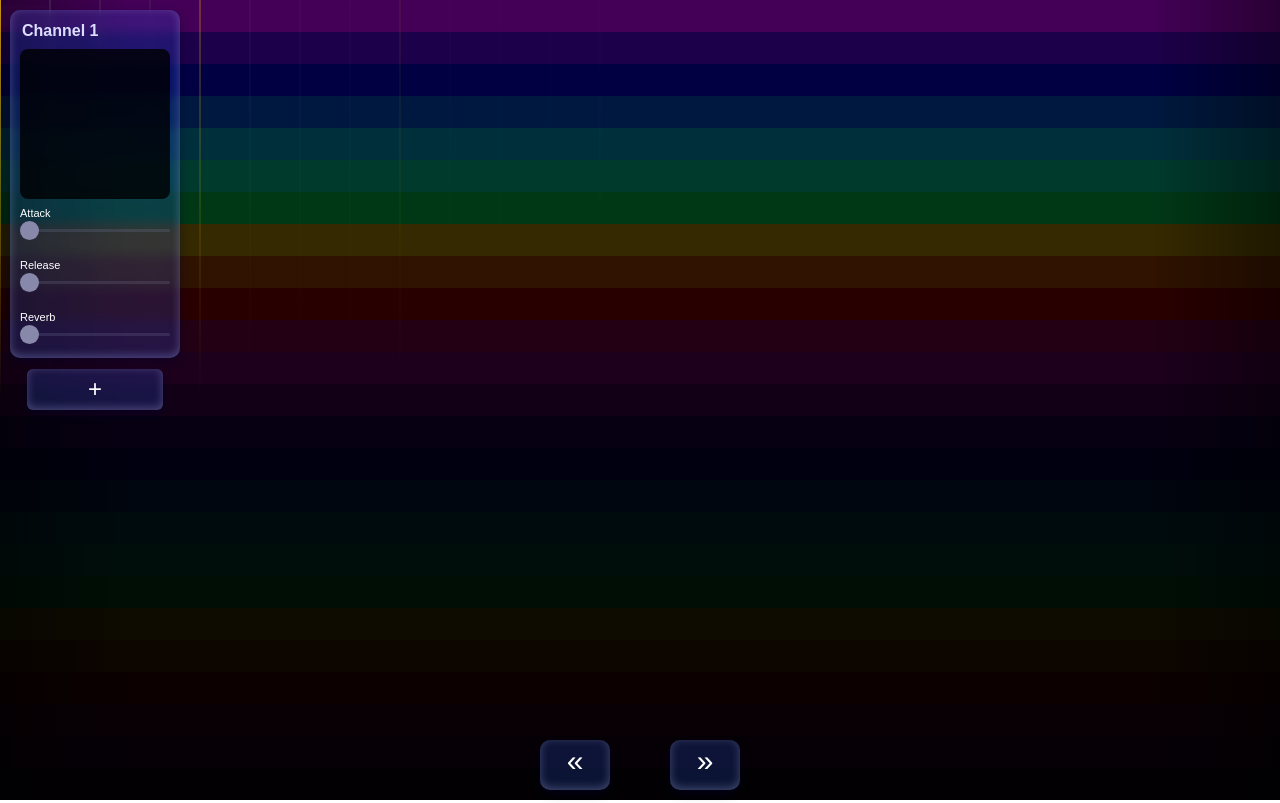
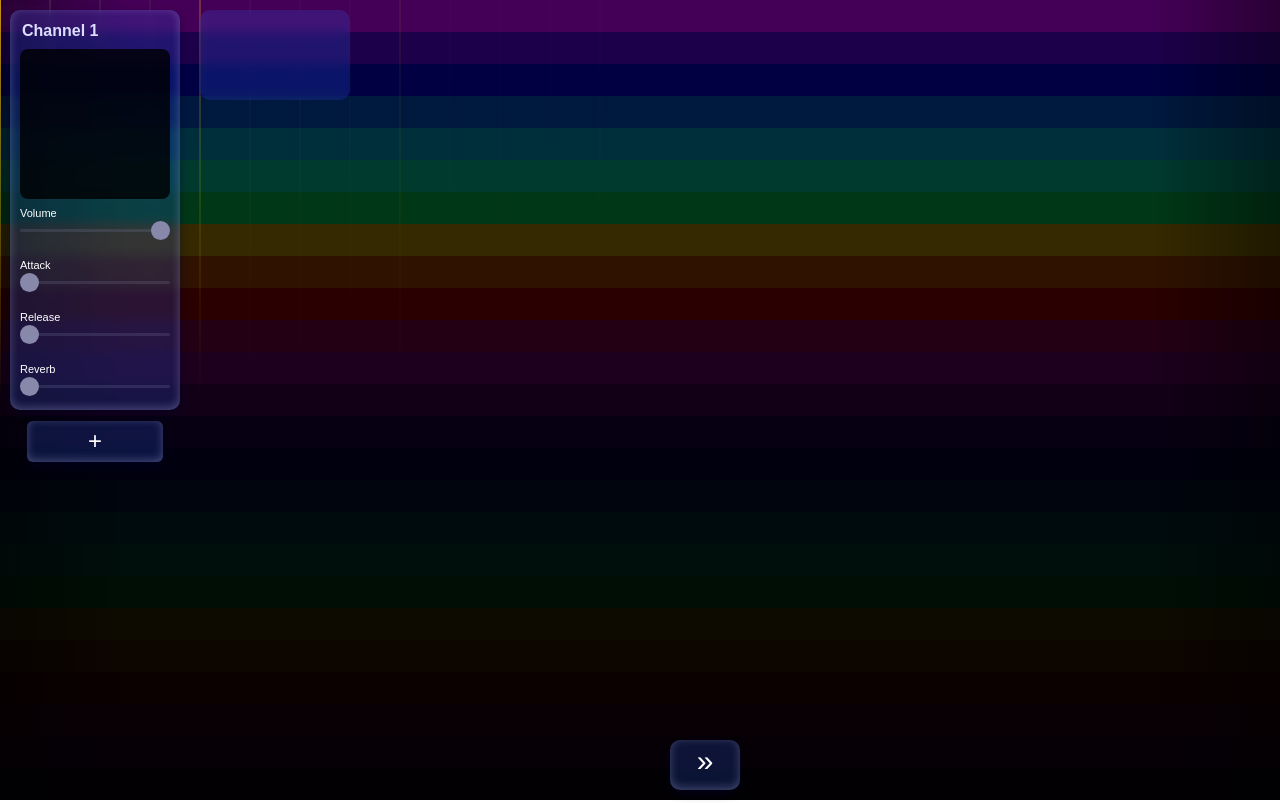
Before and after one commit to mbellman/soundbrush, a website built with webpack: page src/index.html in a window 1280 px wide. Built offline with nearby package versions, Linux system fonts and the light colour scheme; animation ran at ten frames a second.

Commit message:
channel volume control, scroll button tweaks

```diff
--- a/src/Sequence.ts
+++ b/src/Sequence.ts
@@ -23,6 +23,7 @@ export interface SequenceNote {
 
 export interface ChannelConfig {
   wave: WaveForm
+  volume: number,
   attack: number
   release: number
   reverb: number
@@ -40,6 +41,7 @@ export interface Channel {
 
 const DEFAULT_CHANNEL_CONFIG: ChannelConfig = {
   wave: [ ...samples.square ],
+  volume: 1,
   attack: 0,
   release: 0,
   reverb: 0
@@ -68,6 +70,8 @@ export default class Sequence {
     const { _gain, _reverbGain } = sound;
     const duration = sound._endTime < 0 ? 1 : sound._endTime - sound._startTime;
     const adjustedAttack = Math.min(5 * config.attack, duration);
+    const adjustedVolume = Math.pow(config.volume, 3);
+    const peakVolume = (1 - config.reverb) * adjustedVolume;
 
     if (sound._endTime > 0) {
       sound.node.stop(sound._endTime + config.release);
@@ -78,21 +82,21 @@ export default class Sequence {
 
     // Attack (main)
     _gain.gain.setValueAtTime(0, sound._startTime);
-    _gain.gain.linearRampToValueAtTime((1 - config.reverb), sound._startTime + adjustedAttack);
+    _gain.gain.linearRampToValueAtTime(peakVolume, sound._startTime + adjustedAttack);
 
     if (config.release > 0 && sound._endTime > 0) {
       // Release (main)
-      _gain.gain.linearRampToValueAtTime((1 - config.reverb), sound._endTime);
+      _gain.gain.linearRampToValueAtTime(peakVolume, sound._endTime);
       _gain.gain.linearRampToValueAtTime(0, sound._endTime + config.release);
     }
 
     // Attack (reverb)
     _reverbGain.gain.setValueAtTime(0, sound._startTime);
-    _reverbGain.gain.linearRampToValueAtTime(config.reverb, sound._startTime + adjustedAttack);
+    _reverbGain.gain.linearRampToValueAtTime(config.reverb * adjustedVolume, sound._startTime + adjustedAttack);
 
     if (config.reverb > 0 && config.release > 0 && sound._endTime > 0) {
       // Release (reverb)
-      sound._reverbGain.gain.setValueAtTime(config.reverb, sound._endTime);
+      sound._reverbGain.gain.setValueAtTime(config.reverb * adjustedVolume, sound._endTime);
       sound._reverbGain.gain.linearRampToValueAtTime(0, sound._endTime + config.release);
     }
   }
--- a/src/app.ts
+++ b/src/app.ts
@@ -556,10 +556,12 @@ function createPlayBar(): HTMLDivElement {
  * @internal
  */
 function focusNotesByChannelId(channelId: string) {
+  // Fade out all other channel notes
   Array.from(noteContainer.children).forEach((child: HTMLElement) => {
-    child.style.opacity = '0.2';
+    child.style.opacity = '0.1';
   });
 
+  // Fade in active channel notes
   (noteContainer.querySelector(`[data-channelId="${channelId}"]`) as HTMLElement).style.opacity = '1';
 }
 
--- a/src/measures.scss
+++ b/src/measures.scss
@@ -6,8 +6,10 @@
   @include glass;
   border-radius: 10px;
   box-shadow: 0 0 0 0 rgba(255, 255, 255, 0.4);
+  box-sizing: border-box;
   cursor: grab;
   height: 90px;
+  padding: 5px;
   position: absolute;
   top: 10px;
   transition: all 0.2s;
--- a/src/measures.ts
+++ b/src/measures.ts
@@ -1,8 +1,12 @@
 import { createTemplate } from './ui/create-widget';
 import { SequenceNote } from './Sequence';
 import { State } from './types';
+import * as visuals from './visuals';
 import './measures.scss';
 
+/**
+ * @internal
+ */
 let roll: HTMLDivElement = null;
 
 /**
@@ -34,16 +38,26 @@ export function respawnMeasureBlocks(state: State) {
 
   const channel = state.sequence.findChannel(state.activeChannelId);
 
-  if (channel && channel.notes.length > 0) {
+  if (!channel) return;
+
+  if (channel.notes.length === 0) {
+    const block = createMeasureBlock();
+
+    roll.appendChild(block);
+
+    block.style.left = '200px';
+  } else {
     const finalNote = channel.notes.at(-1);
     // @todo define note offsets in 8th notes, and count the # of 8th notes here
     const totalMeasures = Math.floor((finalNote.offset - 0.5) / 2) + 1;
     const measures: SequenceNote[][] = [];
 
+    // Set up the measures
     for (let i = 0; i < totalMeasures; i++) {
       measures.push([]);
     }
 
+    // Distribute notes into their appropriate measures
     for (const note of channel.notes) {
       // @todo define note offsets in 8th notes, and count the # of 8th notes here
       const measureIndex = Math.floor((note.offset - 0.5) / 2);
@@ -51,6 +65,7 @@ export function respawnMeasureBlocks(state: State) {
       measures[measureIndex].push(note);
     }
 
+    // Display and render the measures
     for (let i = 0; i < measures.length; i++) {
       const measure = measures[i];
       const block = createMeasureBlock();
@@ -59,6 +74,21 @@ export function respawnMeasureBlocks(state: State) {
 
       block.style.left = `${200 + i * 152}px`;
 
+      const canvas = block.querySelector('canvas');
+      const ctx = canvas.getContext('2d');
+
+      ctx.fillStyle = '#f00';
+
+      for (const { note, offset, duration } of measure) {
+        const x = canvas.width * (offset - 0.5) / 2;
+        const y = canvas.height - note;
+        const width = canvas.width * duration / 2;
+
+        ctx.fillStyle = visuals.colorToRgbString(visuals.noteToColor(note));
+
+        ctx.fillRect(x, y, width, 5);
+      }
+
       // @todo render measure notes
     }
   }
--- a/src/ui/channel-panel.scss
+++ b/src/ui/channel-panel.scss
@@ -58,7 +58,7 @@ $expanded-height: 328px;
   }
 
   &.expanded {
-    height: 328px;
+    height: 380px;
   }
 
   &--header {
--- a/src/ui/channel-panel.ts
+++ b/src/ui/channel-panel.ts
@@ -122,6 +122,8 @@ export function createChannelPanel(config: ChannelPanelConfig) {
     }
   });
 
+  // root.addEventListener('mousemove', e => e.stopPropagation());
+
   root.addEventListener('mouseenter', () => {
     if (isCollapsed()) {
       // @todo ui.setChannelOpacity(channelId, 0.5)
@@ -143,6 +145,12 @@ export function createChannelPanel(config: ChannelPanelConfig) {
   });
 
   root.appendChild(createSlider({
+    label: 'Volume',
+    defaultValue: 1,
+    onChange: volume => config.onChangeChannelConfig({ volume })
+  }));
+
+  root.appendChild(createSlider({
     label: 'Attack',
     onChange: attack => config.onChangeChannelConfig({ attack })
   }));
--- a/src/ui/scroll-buttons.ts
+++ b/src/ui/scroll-buttons.ts
@@ -10,8 +10,22 @@
     </div>
   `);
 
+  function showLeftButton() {
+    left.style.opacity = '1';
+    left.style.pointerEvents = 'all';
+  }
+
+  function hideLeftButton() {
+    left.style.opacity = '0';
+    left.style.pointerEvents = 'none';
+  }
+
   left.addEventListener('click', () => {
     state.targetScroll.x = Math.max(0, state.targetScroll.x - 500);
+
+    if (state.targetScroll.x === 0) {
+      hideLeftButton();
+    }
 
     (document.activeElement as HTMLButtonElement).blur();
   });
@@ -19,8 +33,12 @@
   right.addEventListener('click', () => {
     state.targetScroll.x += 500;
 
+    showLeftButton();
+
     (document.activeElement as HTMLButtonElement).blur();
   });
 
+  hideLeftButton();
+
   return root;
 }
--- a/src/ui/slider.scss
+++ b/src/ui/slider.scss
@@ -1,3 +1,13 @@
+@keyframes reveal-knob {
+  0% {
+    opacity: 0;
+  }
+
+  100% {
+    opacity: 1;
+  }
+}
+
 .slider {
   margin: 5px 0;
   position: relative;
@@ -28,6 +38,7 @@
   }
 
   &--knob {
+    animation: reveal-knob 0.2s;
     background-color: #88a;
     border-radius: 50%;
     cursor: grab;
--- a/src/ui/slider.ts
+++ b/src/ui/slider.ts
@@ -1,10 +1,11 @@
-import { clamp } from '../utilities';
+import { clamp, lerp } from '../utilities';
 import { createTemplate, createWidget } from './create-widget';
 import './slider.scss';
 
 interface SliderConfig {
   label: string
   onChange: (value: number) => void
+  defaultValue?: number
 }
 
 export function createSlider(config: SliderConfig) {
@@ -47,5 +48,16 @@ export function createSlider(config: SliderConfig) {
 
   document.addEventListener('mouseup', () => dragging = false);
 
+  setTimeout(() => {
+    const barBounds = bar.getBoundingClientRect();
+    const knobBounds = knob.getBoundingClientRect();
+    const min = 0;
+    const max = barBounds.width - knobBounds.width;
+    const defaultX = lerp(min, max, config.defaultValue || 0);
+
+    knob.style.transform = `translateX(${defaultX}px) translateY(-14px)`;
+    knob.style.opacity = '1';
+  }, 20);
+
   return root;
 }
```
Also changed, not shown: src/ui/channel-manager.ts (line endings or trailing spaces).
